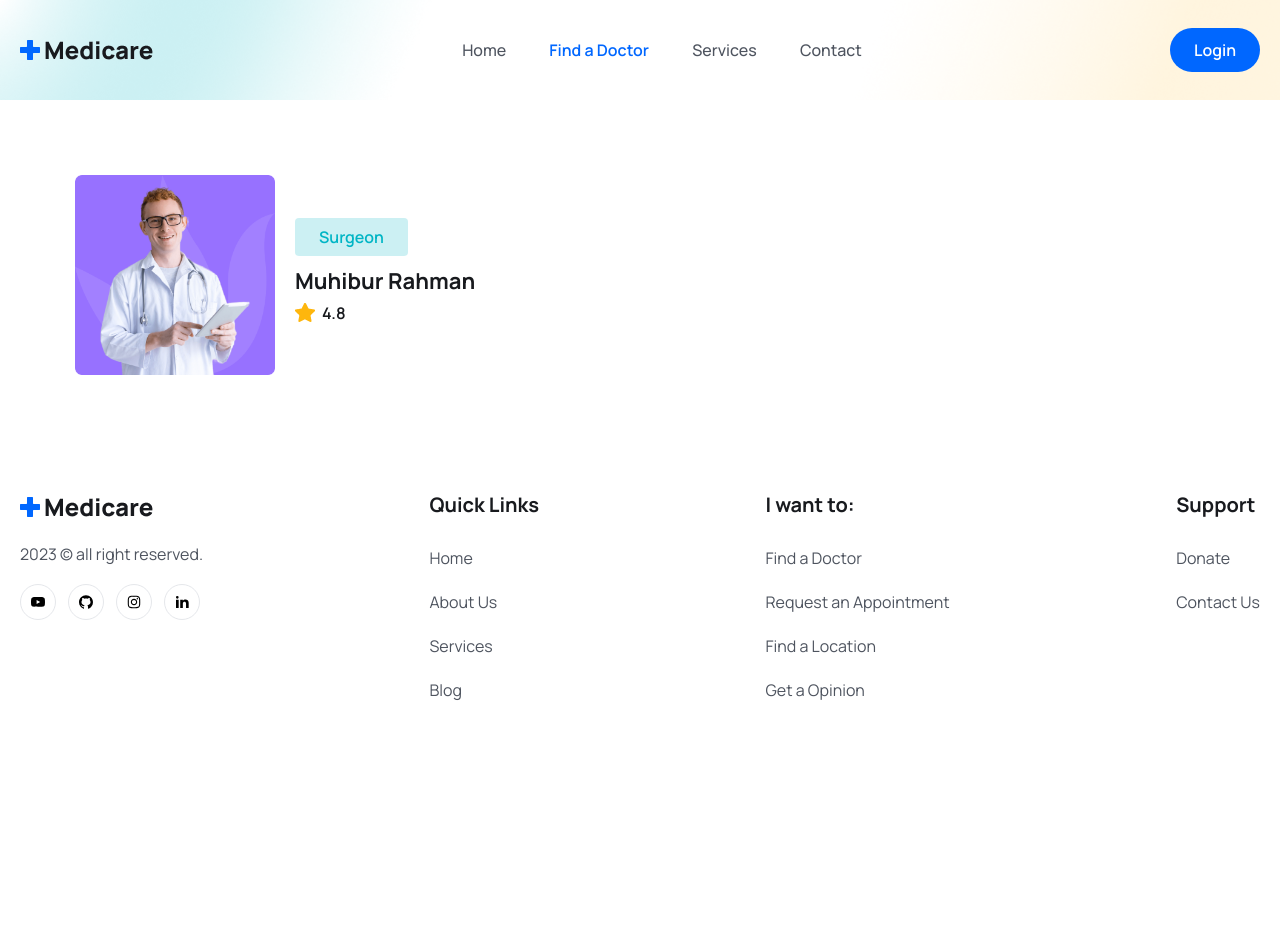
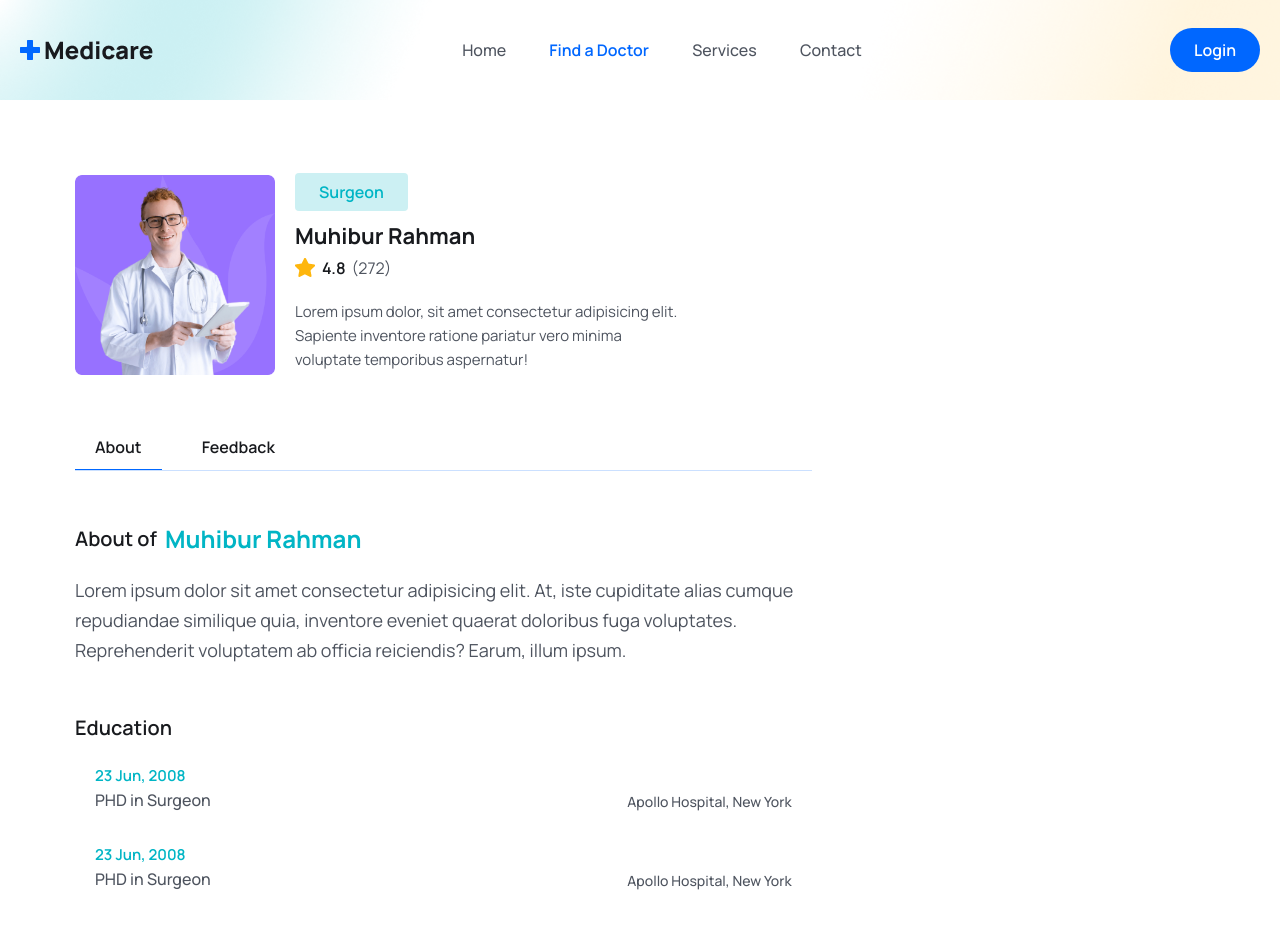
Before and after one commit to MirandaMG20/medicare_booking, a React (Vite) app in the folder frontend/: page /doctors/1 in a window 1280 px wide. Shown: the top 952 px of the page. Before the commit the page ends 800 px from the top, so only its background shows below. Built offline with nearby package versions, Linux system fonts and the light colour scheme.

Commit message:
Doctor Info

```diff
--- /dev/null
+++ b/frontend/src/pages/Doctors/DoctorAbout.jsx
@@ -0,0 +1,59 @@
+import React from 'react'
+
+const DoctorAbout = () => {
+    return (
+        <div>
+            <div>
+                <h3 className="text-[20px] leading-[30px] text-headingColor font-semibold flex items-center gap-2">
+                    About of
+                    <span className="text-irisBlueColor font-bold text-[24px] leading-9">
+                        Muhibur Rahman
+                    </span>
+                </h3>
+                <p className="text__para">
+                    Lorem ipsum dolor sit amet consectetur adipisicing elit. At, iste cupiditate alias cumque repudiandae similique quia, inventore eveniet quaerat doloribus fuga voluptates. Reprehenderit voluptatem ab officia reiciendis? Earum, illum ipsum.
+                </p>
+            </div>
+
+            <div className="mt-12">
+                <h3 className='text-[20px] leading-[30px] text-headingColor font-semibold'>
+                    Education
+                </h3>
+
+                <ul className="pt-4 md:p-5">
+
+                    <li className="flex flex-col sm:flex-row sm:justify-between sm:items-end md:gap-5 mb-[30px]">
+                        <div>
+                            <span className="text-irisBlueColor text-[15px] leading-6 font-semibold">
+                                23 Jun, 2008
+                            </span>
+                            <p className="text-[16px] leading-6 font-medium text-textColor">
+                                PHD in Surgeon
+                            </p>
+                        </div>
+                        <p className="text-[14px] leading-5 font-medium text-textColor">
+                            Apollo Hospital, New York
+                        </p>
+                    </li>
+
+                    <li className="flex flex-col sm:flex-row sm:justify-between sm:items-end md:gap-5 mb-[30px]">
+                        <div>
+                            <span className="text-irisBlueColor text-[15px] leading-6 font-semibold">
+                                23 Jun, 2008
+                            </span>
+                            <p className="text-[16px] leading-6 font-medium text-textColor">
+                                PHD in Surgeon
+                            </p>
+                        </div>
+                        <p className="text-[14px] leading-5 font-medium text-textColor">
+                            Apollo Hospital, New York
+                        </p>
+                    </li>
+
+                </ul>
+            </div>
+        </div>
+    )
+}
+
+export default DoctorAbout
--- a/frontend/src/pages/Doctors/DoctorDetails.jsx
+++ b/frontend/src/pages/Doctors/DoctorDetails.jsx
@@ -1,8 +1,13 @@
-import React from 'react'
+import React, { useState } from 'react'
 import doctorImg from '../../assets/images/doctor-img02.png'
 import starIcon from '../../assets/images/Star.png'
+import DoctorAbout from './DoctorAbout'
+import Feedback from './Feedback'
 
 const DoctorDetails = () => {
+
+  const [tab, setTab] = useState('about')
+
   return (
     <section>
       <div className="max-w-[1170px] px-5 mx-auto">
@@ -24,9 +29,37 @@
                   <span className="flex items-center gap-[6px] text-[14px] leading-5 lg:text-[16px] lg:leading-7 font-semibold text-headingColor">
                     <img src={starIcon} alt="" /> 4.8
                   </span>
+                  <span className="text-[14px] leading-5 lg:text-[16px] lg:leading-7 font-[400] text-textColor">
+                    (272)
+                  </span>
                 </div>
+                <p className='text__para text-[14px] leading-6 md:text-[15px] lg:max-w-[390px]'>
+                  Lorem ipsum dolor, sit amet consectetur adipisicing elit. Sapiente inventore ratione pariatur vero minima voluptate temporibus aspernatur!
+                </p>
               </div>
             </div>
+
+            <div className="mt-[50px] border-b border-solid border-[#0066ff34]">
+
+              <button
+                onClick={() => setTab('about')}
+                className={`${tab === 'about' && 'border-b border-solid border-primaryColor'} py-2 px-5 mr-5 text-[16px] leading-7 text-headingColor font-semibold`}>
+                About
+              </button>
+
+              <button
+                onClick={() => setTab('feedback')}
+                className={`${tab === 'feedback' && 'border-b border-solid border-primaryColor'} py-2 px-5 mr-5 text-[16px] leading-7 text-headingColor font-semibold`}>
+                Feedback
+              </button>
+
+            </div>
+
+            <div className="mt-[50px]">
+              {tab === 'about' && <DoctorAbout />}
+              {tab === 'feedback' && <Feedback />}
+            </div>
+
           </div>
         </div>
       </div>
--- /dev/null
+++ b/frontend/src/pages/Doctors/Feedback.jsx
@@ -0,0 +1,9 @@
+import React from 'react'
+
+const Feedback = () => {
+  return (
+    <div>Feedback</div>
+  )
+}
+
+export default Feedback
--- /dev/null
+++ b/frontend/src/utils/formatDate.js
@@ -0,0 +1,13 @@
+import React from 'react'
+
+const formatDate = (date, config) => {
+
+    const defaultOptions = { day: 'numeric', month: 'long', year: 'numeric' }
+    const options = config ? config : defaultOptions
+
+    return (
+        new Date(date).toLocaleDateString('en-US', options)
+    )
+}
+
+export default formatDate
```
